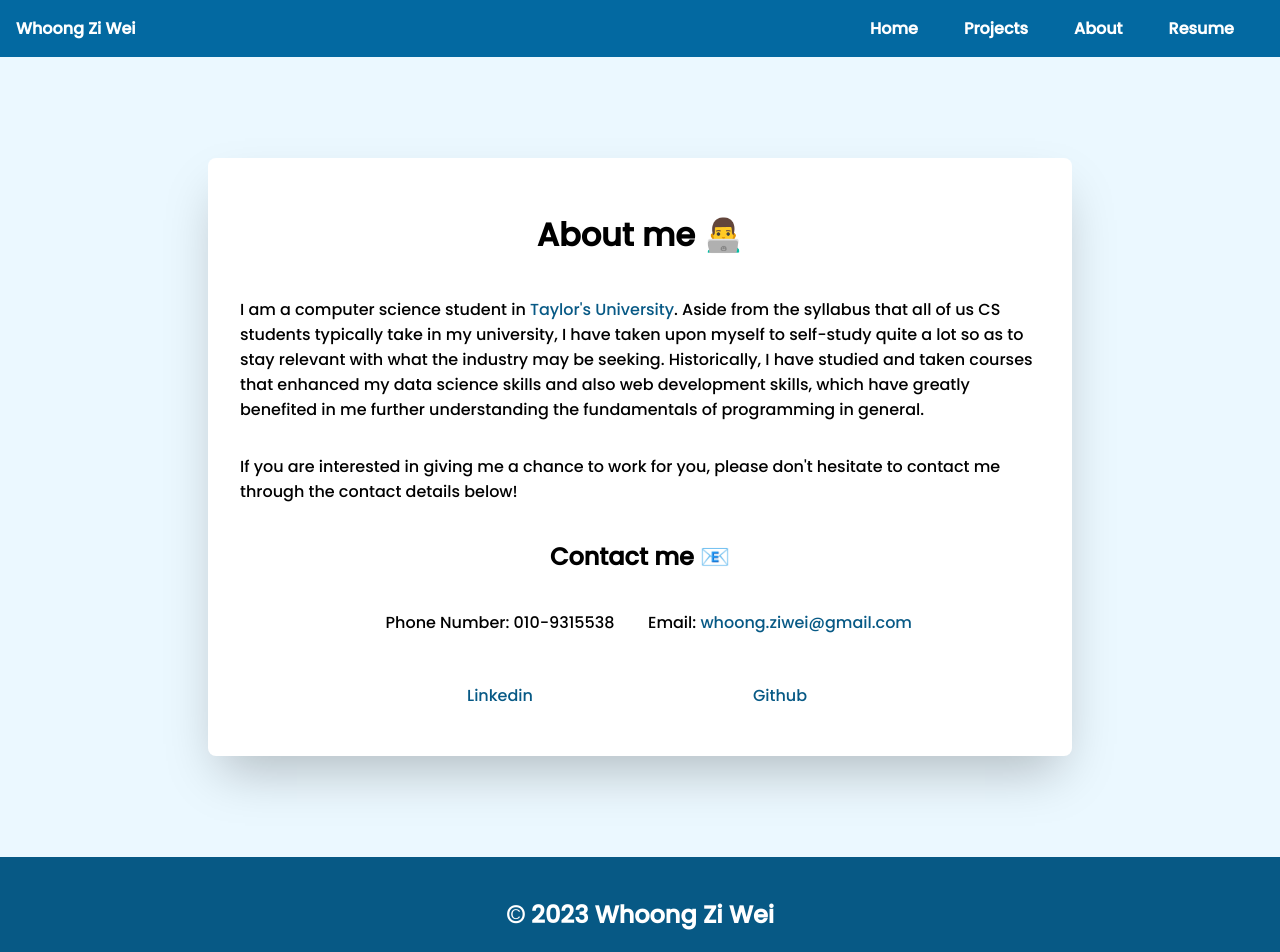
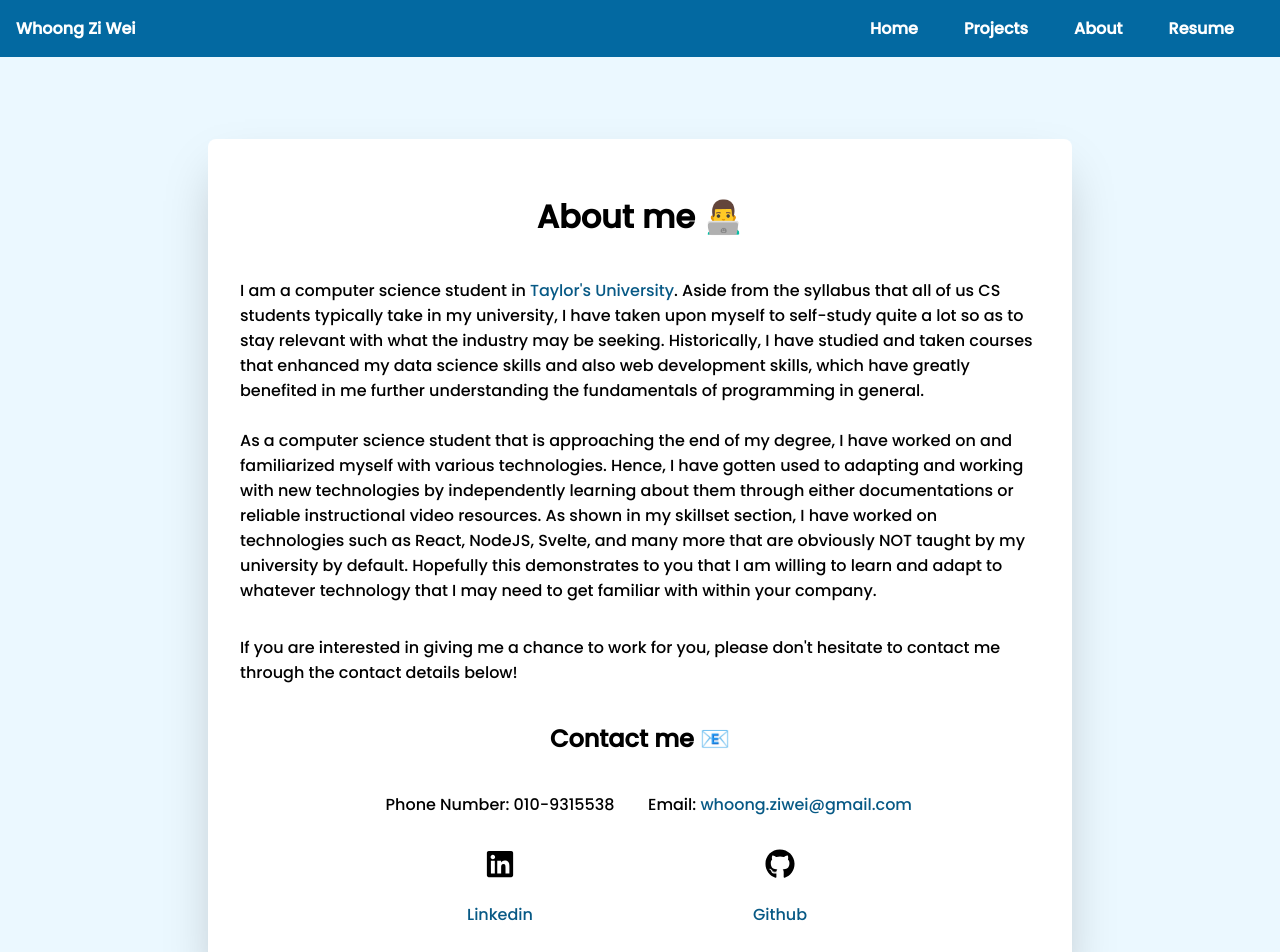
Before and after one commit to ziwei531/website-portfolio, a SvelteKit app: page /about in a window 1280 px wide. Shown: the top 952 px of the page. Built offline with nearby package versions, Linux system fonts and the light colour scheme.

Commit message:
Update +page.svelte

```diff
--- a/src/routes/about/+page.svelte
+++ b/src/routes/about/+page.svelte
@@ -14,6 +14,17 @@
 			studied and taken courses that enhanced my data science skills and also
 			web development skills, which have greatly benefited in me further
 			understanding the fundamentals of programming in general.
+			<br />
+			<br />
+			As a computer science student that is approaching the end of my degree, I have
+			worked on and familiarized myself with various technologies. Hence, I have
+			gotten used to adapting and working with new technologies by independently
+			learning about them through either documentations or reliable instructional
+			video resources. As shown in my skillset section, I have worked on technologies
+			such as React, NodeJS, Svelte, and many more that are obviously NOT taught
+			by my university by default. Hopefully this demonstrates to you that I am willing
+			to learn and adapt to whatever technology that I may need to get familiar with
+			within your company.
 		</p>
 
 		<p class="about-text">
@@ -30,12 +41,45 @@
 						>whoong.ziwei@gmail.com</a
 					>
 				</p>
-				<p>
-					<a target="_blank" href="https://www.linkedin.com/in/whoong-zi-wei/"
-						>Linkedin</a
+				<div class="link-container">
+					<a target="_blank" href="https://www.linkedin.com/in/whoong-zi-wei/">
+						<svg
+							width="30"
+							height="30"
+							xmlns="http://www.w3.org/2000/svg"
+							viewBox="0 0 448 512"
+						>
+							<!--! Font Awesome Pro 6.4.0 by @fontawesome - https://fontawesome.com License - https://fontawesome.com/license (Commercial License) Copyright 2023 Fonticons, Inc. -->
+							<path
+								d="M416 32H31.9C14.3 32 0 46.5 0 64.3v383.4C0 465.5 14.3 480 31.9 480H416c17.6 0 32-14.5 32-32.3V64.3c0-17.8-14.4-32.3-32-32.3zM135.4 416H69V202.2h66.5V416zm-33.2-243c-21.3 0-38.5-17.3-38.5-38.5S80.9 96 102.2 96c21.2 0 38.5 17.3 38.5 38.5 0 21.3-17.2 38.5-38.5 38.5zm282.1 243h-66.4V312c0-24.8-.5-56.7-34.5-56.7-34.6 0-39.9 27-39.9 54.9V416h-66.4V202.2h63.7v29.2h.9c8.9-16.8 30.6-34.5 62.9-34.5 67.2 0 79.7 44.3 79.7 101.9V416z"
+							/>
+						</svg>
+					</a>
+
+					<p>
+						<a target="_blank" href="https://www.linkedin.com/in/whoong-zi-wei/"
+							>Linkedin</a
+						>
+					</p>
+				</div>
+
+				<div class="link-container">
+					<a target="_blank" href="https://github.com/ziwei531"
+						><svg
+							width="30"
+							height="30"
+							xmlns="http://www.w3.org/2000/svg"
+							viewBox="0 0 496 512"
+							><!--! Font Awesome Pro 6.4.0 by @fontawesome - https://fontawesome.com License - https://fontawesome.com/license (Commercial License) Copyright 2023 Fonticons, Inc. --><path
+								d="M165.9 397.4c0 2-2.3 3.6-5.2 3.6-3.3.3-5.6-1.3-5.6-3.6 0-2 2.3-3.6 5.2-3.6 3-.3 5.6 1.3 5.6 3.6zm-31.1-4.5c-.7 2 1.3 4.3 4.3 4.9 2.6 1 5.6 0 6.2-2s-1.3-4.3-4.3-5.2c-2.6-.7-5.5.3-6.2 2.3zm44.2-1.7c-2.9.7-4.9 2.6-4.6 4.9.3 2 2.9 3.3 5.9 2.6 2.9-.7 4.9-2.6 4.6-4.6-.3-1.9-3-3.2-5.9-2.9zM244.8 8C106.1 8 0 113.3 0 252c0 110.9 69.8 205.8 169.5 239.2 12.8 2.3 17.3-5.6 17.3-12.1 0-6.2-.3-40.4-.3-61.4 0 0-70 15-84.7-29.8 0 0-11.4-29.1-27.8-36.6 0 0-22.9-15.7 1.6-15.4 0 0 24.9 2 38.6 25.8 21.9 38.6 58.6 27.5 72.9 20.9 2.3-16 8.8-27.1 16-33.7-55.9-6.2-112.3-14.3-112.3-110.5 0-27.5 7.6-41.3 23.6-58.9-2.6-6.5-11.1-33.3 2.6-67.9 20.9-6.5 69 27 69 27 20-5.6 41.5-8.5 62.8-8.5s42.8 2.9 62.8 8.5c0 0 48.1-33.6 69-27 13.7 34.7 5.2 61.4 2.6 67.9 16 17.7 25.8 31.5 25.8 58.9 0 96.5-58.9 104.2-114.8 110.5 9.2 7.9 17 22.9 17 46.4 0 33.7-.3 75.4-.3 83.6 0 6.5 4.6 14.4 17.3 12.1C428.2 457.8 496 362.9 496 252 496 113.3 383.5 8 244.8 8zM97.2 352.9c-1.3 1-1 3.3.7 5.2 1.6 1.6 3.9 2.3 5.2 1 1.3-1 1-3.3-.7-5.2-1.6-1.6-3.9-2.3-5.2-1zm-10.8-8.1c-.7 1.3.3 2.9 2.3 3.9 1.6 1 3.6.7 4.3-.7.7-1.3-.3-2.9-2.3-3.9-2-.6-3.6-.3-4.3.7zm32.4 35.6c-1.6 1.3-1 4.3 1.3 6.2 2.3 2.3 5.2 2.6 6.5 1 1.3-1.3.7-4.3-1.3-6.2-2.2-2.3-5.2-2.6-6.5-1zm-11.4-14.7c-1.6 1-1.6 3.6 0 5.9 1.6 2.3 4.3 3.3 5.6 2.3 1.6-1.3 1.6-3.9 0-6.2-1.4-2.3-4-3.3-5.6-2z"
+							/></svg
+						></a
 					>
-				</p>
-				<p><a target="_blank" href="https://github.com/ziwei531">Github</a></p>
+
+					<p>
+						<a target="_blank" href="https://github.com/ziwei531">Github</a>
+					</p>
+				</div>
 			</div>
 		</div>
 	</div>
@@ -46,7 +90,7 @@
 		display: flex;
 		align-items: center;
 		justify-content: center;
-		height: 100vh;
+		height: 1000px;
 	}
 
 	.about-container {
@@ -65,9 +109,17 @@
 		text-align: center;
 	}
 
+	.link-container {
+		display: flex;
+		align-items: center;
+		justify-content: center;
+		flex-direction: column;
+	}
+
 	.contact {
 		text-align: center;
 	}
+
 	.row {
 		display: grid;
 		grid-template-columns: repeat(2, 1fr);
@@ -78,6 +130,11 @@
 	a {
 		color: var(--brand-400);
 		text-decoration: none;
+	}
+
+	svg:hover {
+		transform: translateY(-10px);
+		transition: all 0.3s ease-in-out;
 	}
 
 	a:hover {
@@ -93,6 +150,11 @@
 			height: 50%;
 		}
 
+		.link-container {
+			flex-direction: row;
+			gap: 1rem;
+		}
+
 		.about-text {
 			font-size: 0.8rem;
 		}
```
